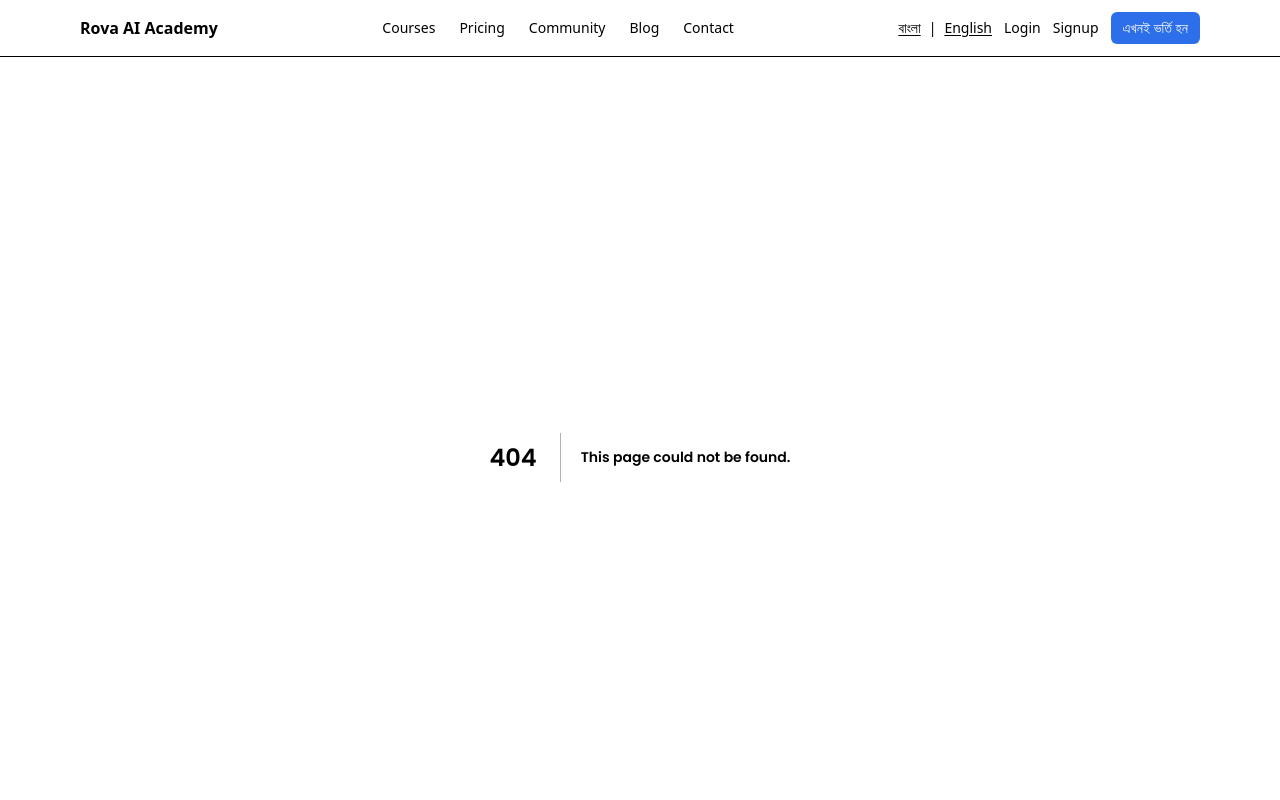
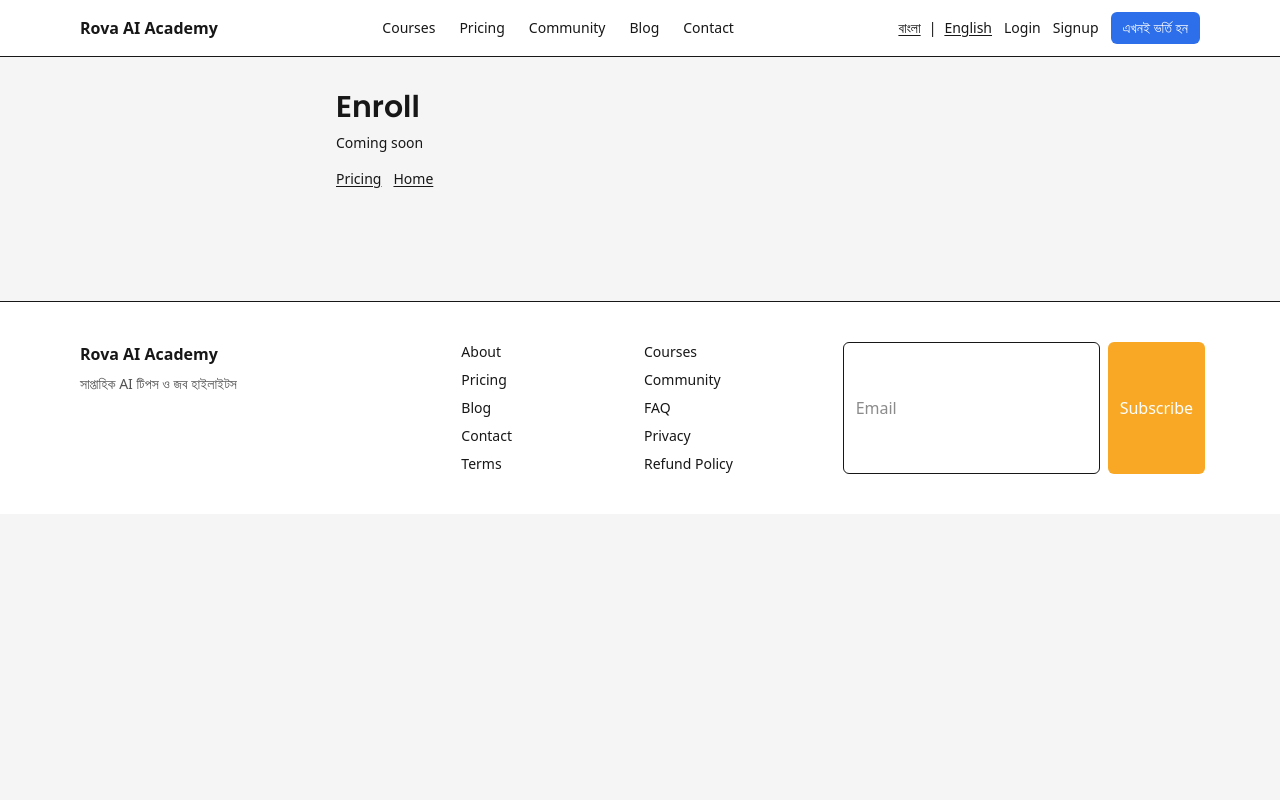
Before and after one commit to helloshamimjunior-cpu/rova-ai, a Next.js app: page /enroll in a window 1280 px wide. Before the commit this address had no page. Shown: the top 800 px of the page. Built offline with nearby package versions, Linux system fonts and the light colour scheme.

Commit message:
add /enroll placeholder

```diff
--- /dev/null
+++ b/app/enroll/page.tsx
@@ -0,0 +1,13 @@
+import Link from "next/link";
+export default function Enroll() {
+  return (
+    <main className="mx-auto max-w-2xl p-8">
+      <h1 className="text-3xl font-semibold">Enroll</h1>
+      <p className="text-sm text-muted-foreground mt-2">Coming soon</p>
+      <div className="mt-4 flex gap-3">
+        <Link href="/pricing" className="underline text-sm">Pricing</Link>
+        <Link href="/" className="underline text-sm">Home</Link>
+      </div>
+    </main>
+  );
+}
--- /dev/null
+++ b/components/TestToastButton.tsx
@@ -0,0 +1,14 @@
+"use client";
+
+import { toast } from "sonner";
+
+export default function TestToastButton() {
+  return (
+    <button
+      onClick={() => toast.success("✅ Toast working perfectly!")}
+      className="rounded-md bg-green-600 px-4 py-2 text-white font-medium"
+    >
+      Show Test Toast
+    </button>
+  );
+}
```
